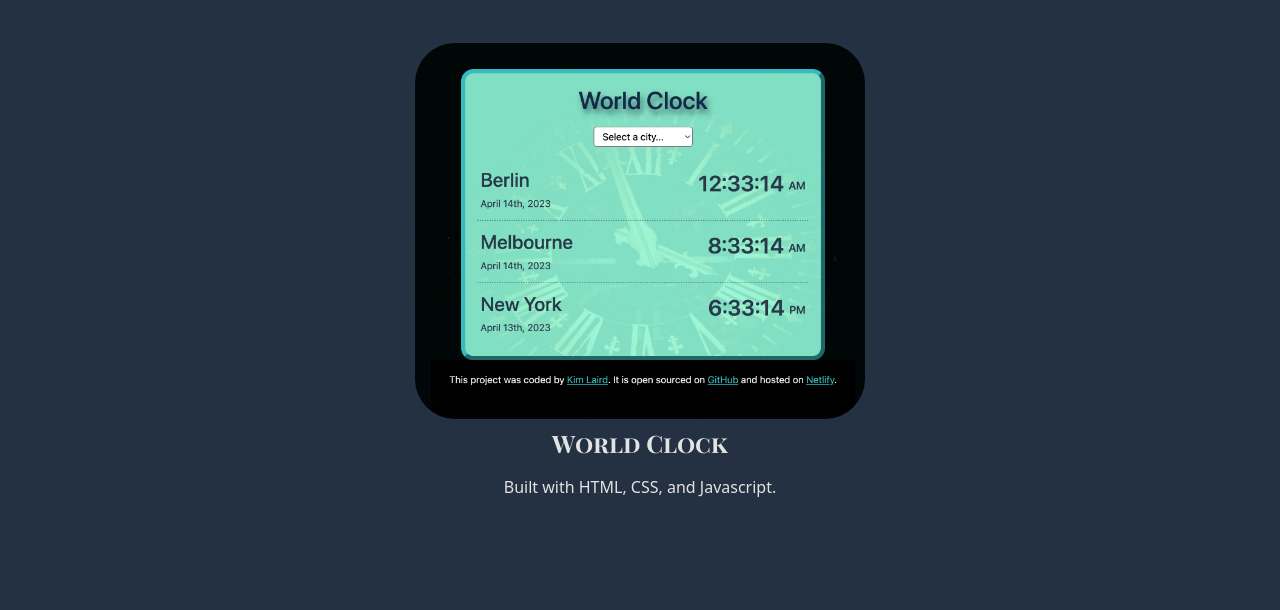
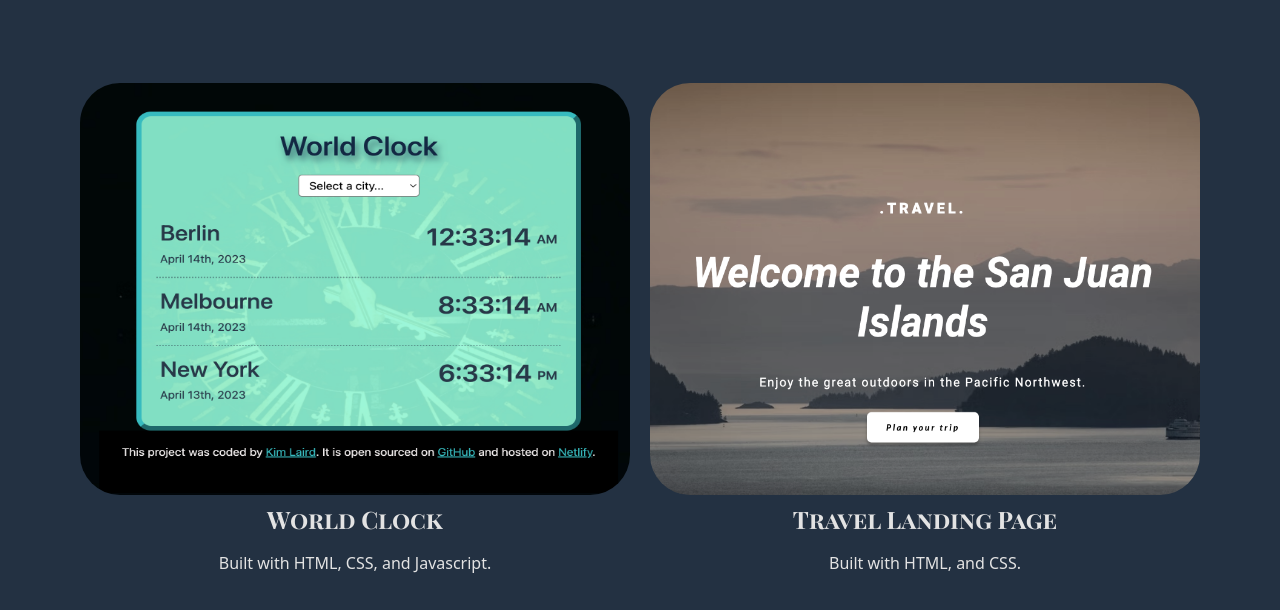
Before and after one commit to kmlaird/portfolio, a plain HTML site: page projects.html in a window 1280 px wide. Shown: the part 903-1513 px from the top of the page. Drawn offline with nearby package versions, Linux system fonts and the light colour scheme.

Commit message:
New project added and aspect ratio for project images added

```diff
--- a/projects.html
+++ b/projects.html
@@ -124,6 +124,22 @@
             </h4>
             <p>Built with HTML, CSS, and Javascript.</p>
           </div>
+          <div class="col">
+            <img
+              src="images/travel-page.png"
+              alt="travel to the San Juan Islands"
+              class="img-fluid"
+            />
+            <h4>
+              <a
+                href="https://sunny-sunburst-abf657.netlify.app/"
+                target="_blank"
+                title="Travel Landing Page"
+                >Travel Landing Page</a
+              >
+            </h4>
+            <p>Built with HTML, and CSS.</p>
+          </div>
         </div>
       </div>
     </main>
--- a/styles/portfolio.css
+++ b/styles/portfolio.css
@@ -139,7 +139,8 @@ main {
 }
 /*Project page specific*/
 #projects img {
-  max-width: 450px;
+  max-width: 100%;
+  aspect-ratio: 4/3;
   border-radius: 40px;
 }
 
@@ -158,7 +159,7 @@ main {
   color: var(--fourth-color);
   font-size: 16px;
 }
-#proejcts h4:hover {
+#projects h4:hover {
   color: var(--third-color);
   cursor: pointer;
 }
```
Also changed, not shown: images/latest-cert.png, images/travel-page.png (added), 1 other file.
